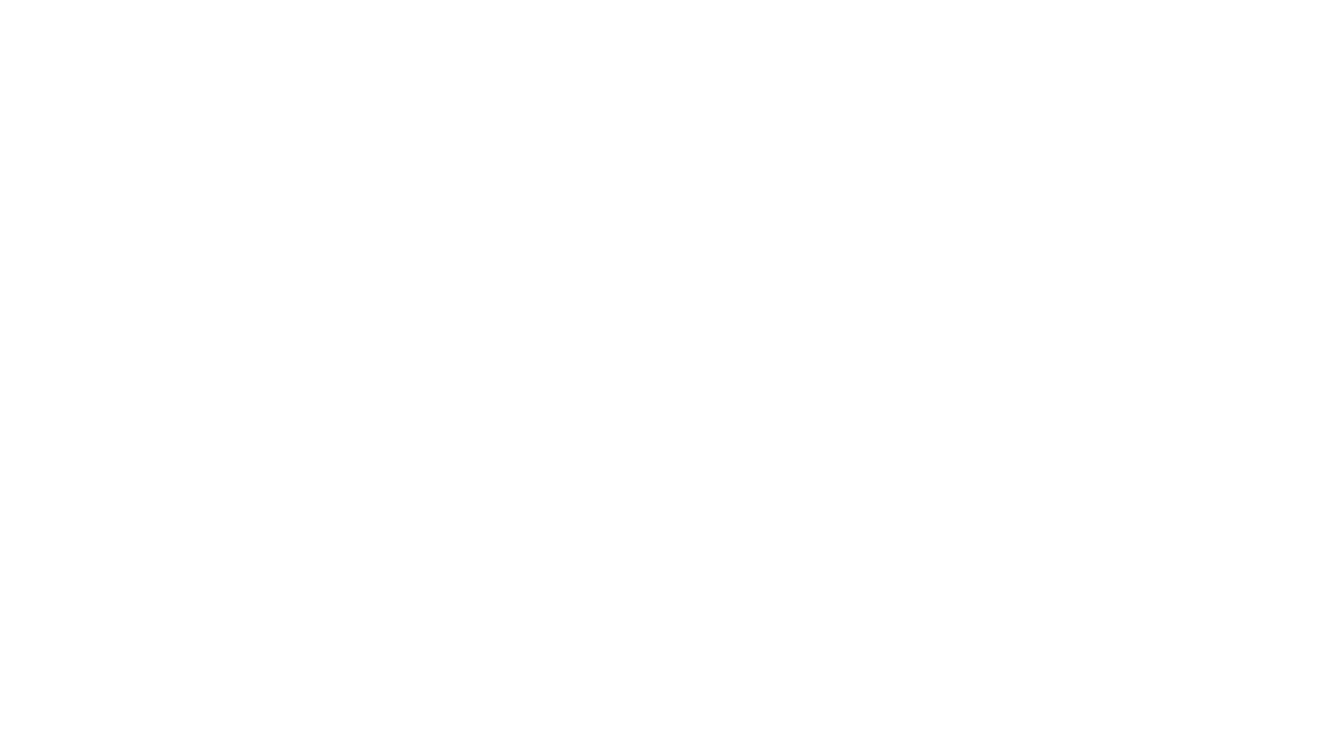
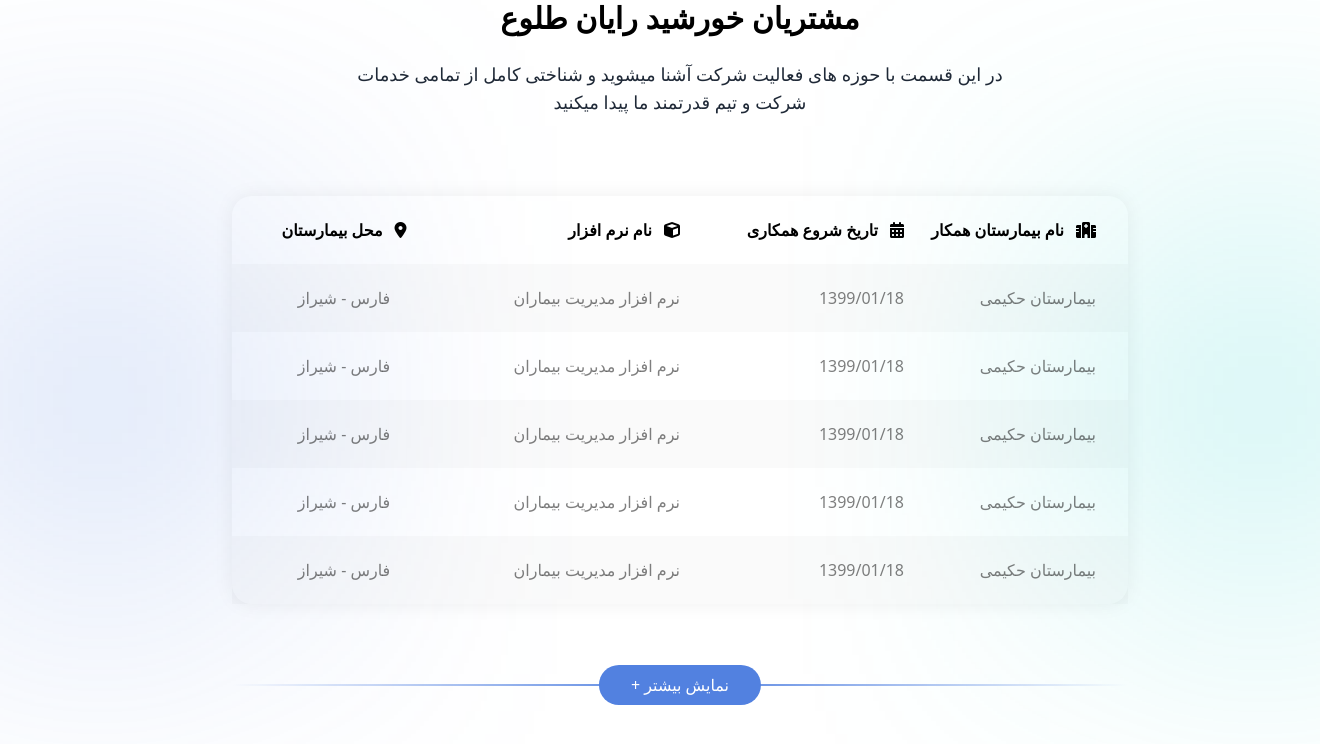
Before and after one commit to Byeto-Company/healthcare-landing, a Nuxt app: page /customers in a window 1280 px wide. Before the commit this address had no page. Shown: the top 744 px of the page, 1320 px wide, since content can reach past the window. Built offline with nearby package versions, Linux system fonts and the light colour scheme.

Commit message:
added customers page

```diff
--- a/components/home/Confirmations/ConfirmationRow.vue
+++ b/components/home/Confirmations/ConfirmationRow.vue
@@ -33,7 +33,6 @@
             animation: tl,
             start: 'top center',
             end: '50% center',
-            markers: true,
             scrub: true
         });
 
--- /dev/null
+++ b/pages/customers.vue
@@ -0,0 +1,142 @@
+<script setup lang="ts">
+
+// types
+
+    type Customer = {
+        name: string,
+        date: string,
+        appName: string,
+        address: string,
+    }
+
+// state
+
+    const customers = ref<Customer[]>([
+        {
+            name: 'بیمارستان حکیمی',
+            date: '1399/01/18',
+            appName: 'نرم افزار مدیریت بیماران',
+            address: 'فارس - شیراز'
+        },
+        {
+            name: 'بیمارستان حکیمی',
+            date: '1399/01/18',
+            appName: 'نرم افزار مدیریت بیماران',
+            address: 'فارس - شیراز'
+        },
+        {
+            name: 'بیمارستان حکیمی',
+            date: '1399/01/18',
+            appName: 'نرم افزار مدیریت بیماران',
+            address: 'فارس - شیراز'
+        },
+        {
+            name: 'بیمارستان حکیمی',
+            date: '1399/01/18',
+            appName: 'نرم افزار مدیریت بیماران',
+            address: 'فارس - شیراز'
+        },
+        {
+            name: 'بیمارستان حکیمی',
+            date: '1399/01/18',
+            appName: 'نرم افزار مدیریت بیماران',
+            address: 'فارس - شیراز'
+        },
+    ])
+
+</script>
+
+<template>
+        <section class="w-full h-full flex flex-col items-center relative gap-[6.25rem] min-h-[100svh]">
+
+            <!-- orbs -->
+            <div class="size-[200px] z-lowest bg-primary/80 blur-[150px] absolute top-1/2 -left-10 -translate-y-1/2"></div>
+            <div class="size-[200px] z-lowest bg-secondary/80 blur-[150px] absolute top-1/2 -right-10 -translate-y-1/2"></div>
+
+            <div class="flex flex-col items-center w-full pb-[4.25rem] z-high">
+
+                <SectionTitle
+                    title="مشتریان خورشید رایان طلوع"
+                    description="در این قسمت با حوزه های فعالیت شرکت آشنا میشوید و شناختی کامل از تمامی خدمات شرکت و تیم قدرتمند ما پیدا میکنید"
+                />
+
+                <table class="w-[70%] mt-20 rounded-200 [box-shadow:_0px_0px_20px_#00000010] z-higher">
+
+                    <thead>
+                        <tr>
+                           <th class="w-1/4 py-0.5 ps-8">
+                                <div class="flex items-center gap-3 py-5">
+                                    <i class="text-black fa-solid fa-hospital"></i>
+                                    <span class="font-semibold text-black">نام بیمارستان همکار</span>
+                                </div>
+                            </th>
+                           <th class="w-1/4 py-0.5">
+                                <div class="flex items-center gap-3 py-5">
+                                    <i class="text-black fa-solid fa-calendar-days"></i>
+                                    <span class="font-semibold text-black">تاریخ شروع همکاری</span>
+                                </div>
+                            </th>
+                           <th class="w-1/4 py-0.5">
+                                <div class="flex items-center gap-3 py-5">
+                                    <i class="text-black fa-solid fa-cube"></i>
+                                    <span class="font-semibold text-black">نام نرم افزار</span>
+                                </div>
+                            </th>
+                           <th class="w-1/4 py-0.5">
+                                <div class="flex items-center justify-center gap-3 py-5">
+                                    <i class="text-black fa-solid fa-location-dot"></i>
+                                    <span class="font-semibold text-black">محل بیمارستان</span>
+                                </div>
+                            </th>
+                        </tr>
+                    </thead>
+
+                    <tbody
+                        class="[&>*:nth-child(odd)]:bg-[#00000005]"
+                    >
+                        <tr
+                            v-for="(customer, index) in customers"
+                            :key="index"
+                        >
+                            <th class="w-1/4 py-0.5 ps-8">
+                                <div class="flex py-5 font-medium text-black/50">
+                                    {{ customer.name }}
+                                </div>
+                            </th>
+                           <th class="w-1/4 py-0.5">
+                                <div class="flex py-5 font-medium text-black/50">
+                                    {{ customer.date }}
+                                </div>
+                            </th>
+                           <th class="w-1/4 py-0.5">
+                                <div class="flex py-5 font-medium text-black/50">
+                                    {{ customer.appName }}
+                                </div>
+                            </th>
+                           <th class="w-1/4 py-0.5">
+                                <div class="flex justify-center py-5 font-medium text-black/50">
+                                    {{ customer.address }}
+                                </div>
+                            </th>
+                        </tr>
+                    </tbody>
+
+                </table>
+
+                <div class="w-[70%] mt-20 bg-gradient-to-r from-transparent via-primary to-transparent h-[2px] relative">
+
+                    <button class="absolute px-8 py-2 text-white -translate-x-1/2 -translate-y-1/2 top-1/2 left-1/2 size-max flex-center rounded-360 bg-primary">
+                        نمایش بیشتر +
+                    </button>
+
+                </div>
+
+
+            </div>
+
+    </section>
+</template>
+
+<style scoped>
+
+</style>
```
